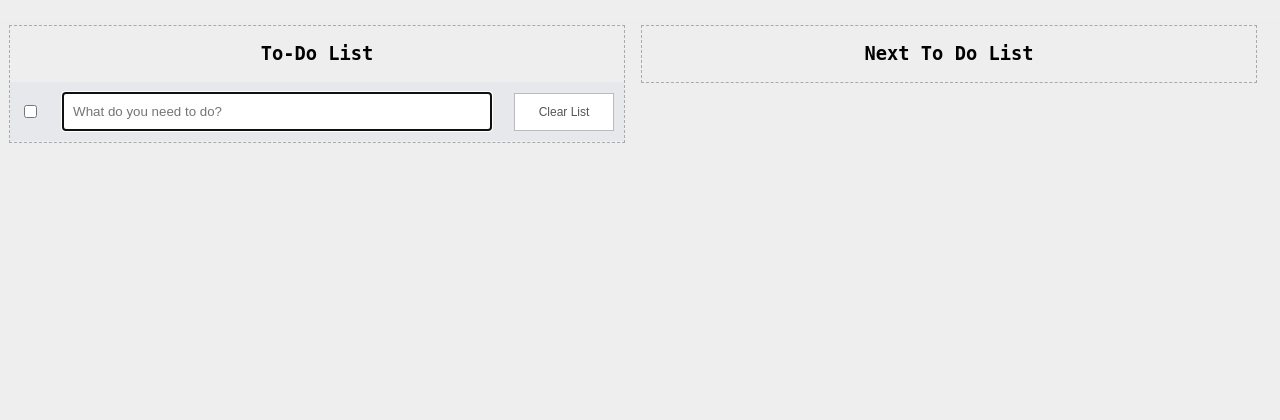
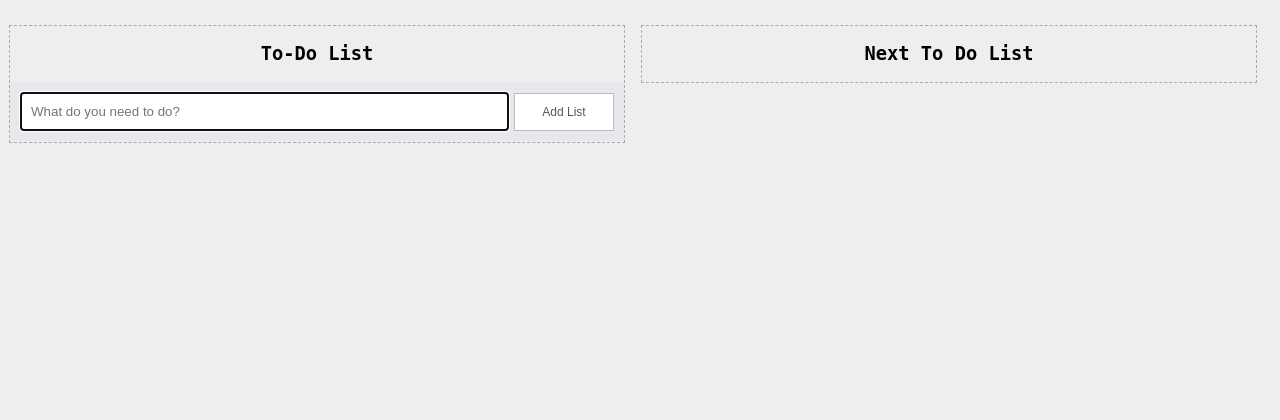
Before and after one commit to bayraktarulku/ivy_lee, a Flask app: page /task in a window 1280 px wide. Shown: the top 420 px of the page. Run offline with Flask 2, Linux system fonts and the light colour scheme; data that the repository does not hold is empty.

Commit message:
Login page designed. Added taskCheck mothod.

```diff
--- a/app/static/css/gui_vue.css
+++ b/app/static/css/gui_vue.css
@@ -42,7 +42,7 @@ li {
 .text-input {
   border: 1px solid #dedede;
   padding-left: 10px;
-  width: 70%;
+  width: 80%;
   height: 35px;
   color: #555;
 }
--- a/app/static/js/gui_vue.js
+++ b/app/static/js/gui_vue.js
@@ -30,13 +30,16 @@ function getDayOfYear() {
 Vue.component('task-list', {
   'props': ['task'],
   'template': '\
-      <li v-bind:class="{done: task.checked}">\
+      <li v-bind:class="{done: task.checked}" v-on:click="taskCheck(task)">\
         <label for="checkbox">{{ task.description }}</label>\
         <button class="delete" v-on:click="removeTask(task)">X</button>\
       </li>',
   'methods':{
     'removeTask': function(task) {
       app.removeTask(task);
+    },
+    'taskCheck': function (task) {
+      app.taskCheck(task);
     }
   }
 });
@@ -127,6 +130,18 @@ var app = new Vue({
     clearList: function() {
       this.getTasks = [];
     },
+    'taskCheckCallBack': function (response) {
+      data = JSON.parse(response);
+      console.log(data);
+      // this.taskList[].checked = targetValue;
+    },
+    'taskCheck': function (task) {
+      this.getTasks.checked = true;
+      data = JSON.stringify({'id': task.id, 'checked': true});
+      token = sessionStorage.getItem('token')
+      resp = async_request('PUT', BASEURL + '/task', {'Content-Type': 'application/json', 'X-Token': token}, data,
+        this.taskCheckCallBack);
+    },
 
     'selectAll': function(task) {
       var targetValue = this.areAllSelected ? false : true;
--- a/app/templates/task.html
+++ b/app/templates/task.html
@@ -14,9 +14,8 @@
       <!-- Panel for holding our input -->
       <section class="panel">
 
-        <input type="checkbox" id="mark-all" v-bind:checked="areAllSelected" v-on:click="selectAll">
         <input type="text" placeholder="What do you need to do?" autofocus class="text-input" v-model="newTask" v-on:keyup.enter="addTask">
-        <button v-on:click="clearList">Clear List</button>
+        <button v-on:click="addTask">Add List</button>
 
       </section>
       <ul id="list" class="list">
```
